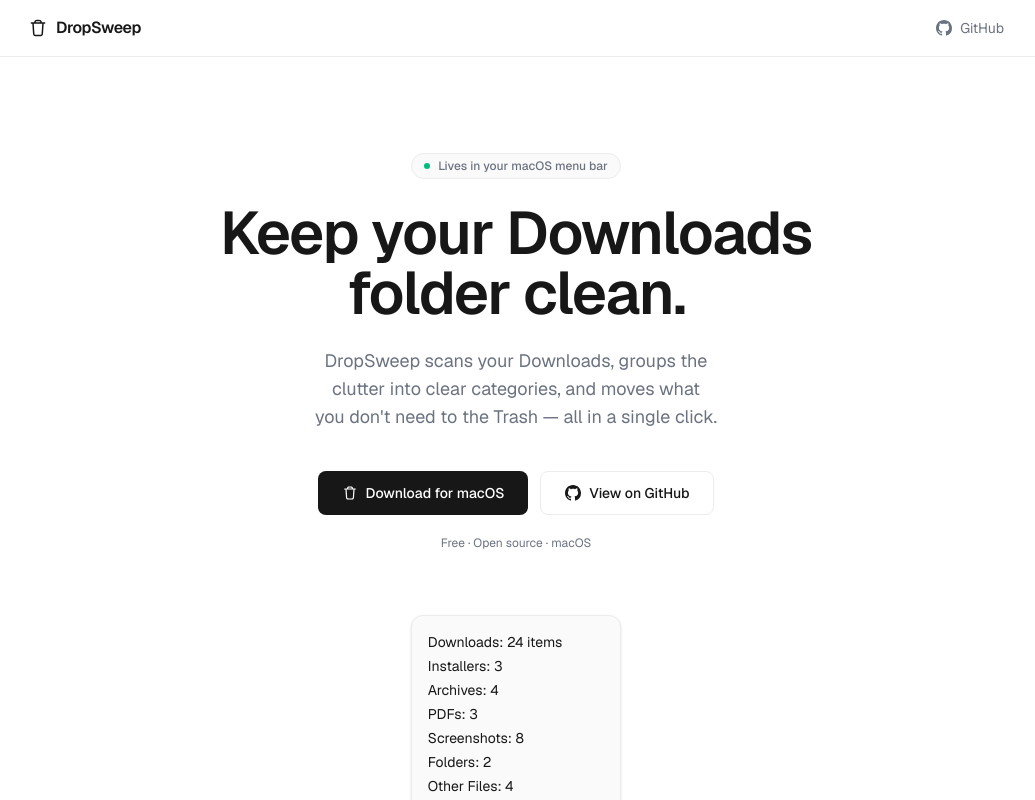
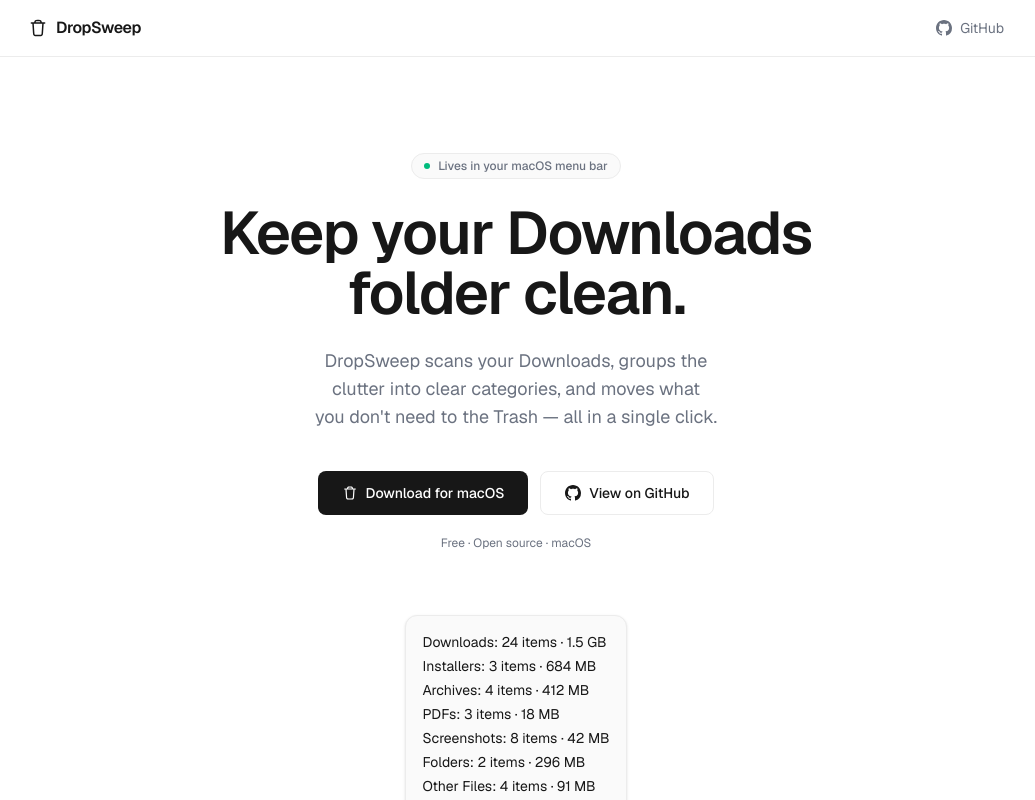
Before and after one commit to timokoethe/DropSweep, a Next.js app in the folder website/: page / in a window 1280 px wide. Shown: the top 800 px of the page, without its empty margins (124-1159 px from the left). Built offline with nearby package versions, Linux system fonts and the light colour scheme; no server answers.

Commit message:
Show file sizes in Mac app preview (#30)
Add size metadata to menuPreviewCategories and display sizes in the MacAppPreview UI. The Downloads header now shows a total size (1.5 GB) and each category line prints "X items · Y" using the new size field to provide clearer storage information.

```diff
--- a/website/components/MacAppPreview.tsx
+++ b/website/components/MacAppPreview.tsx
@@ -1,10 +1,10 @@
 const menuPreviewCategories = [
-  { title: "Installers", count: 3 },
-  { title: "Archives", count: 4 },
-  { title: "PDFs", count: 3 },
-  { title: "Screenshots", count: 8 },
-  { title: "Folders", count: 2 },
-  { title: "Other Files", count: 4 },
+  { title: "Installers", count: 3, size: "684 MB" },
+  { title: "Archives", count: 4, size: "412 MB" },
+  { title: "PDFs", count: 3, size: "18 MB" },
+  { title: "Screenshots", count: 8, size: "42 MB" },
+  { title: "Folders", count: 2, size: "296 MB" },
+  { title: "Other Files", count: 4, size: "91 MB" },
 ];
 
 export function MacAppPreview() {
@@ -13,10 +13,10 @@
       <div className="overflow-hidden rounded-xl border border-border bg-card text-left shadow-sm">
         <div className="px-4 pt-4 pb-2">
           <div className="space-y-1 text-sm">
-            <p>Downloads: 24 items</p>
+            <p>Downloads: 24 items · 1.5 GB</p>
             {menuPreviewCategories.map((category) => (
               <p key={category.title}>
-                {category.title}: {category.count}
+                {category.title}: {category.count} items · {category.size}
               </p>
             ))}
           </div>
```
